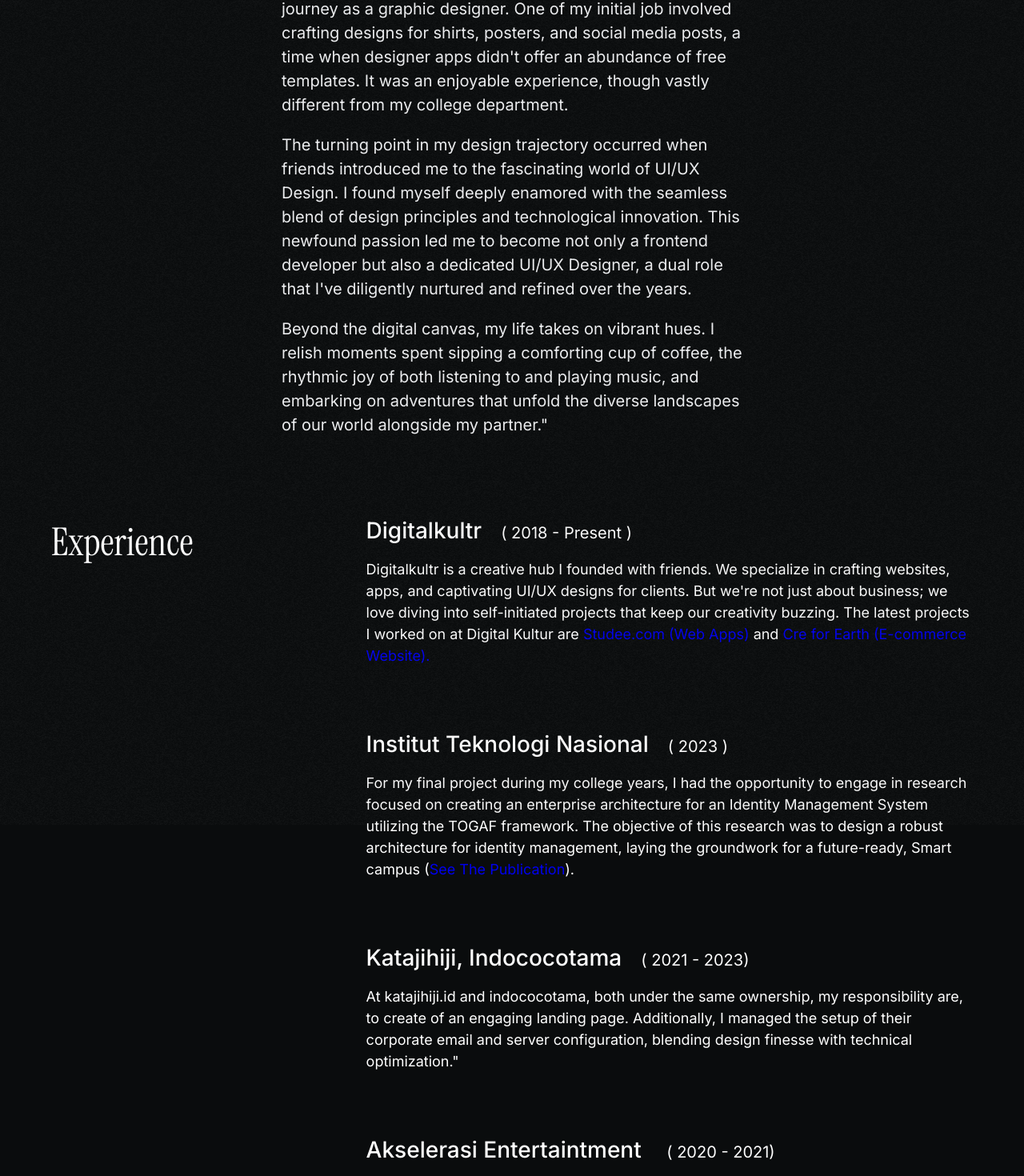
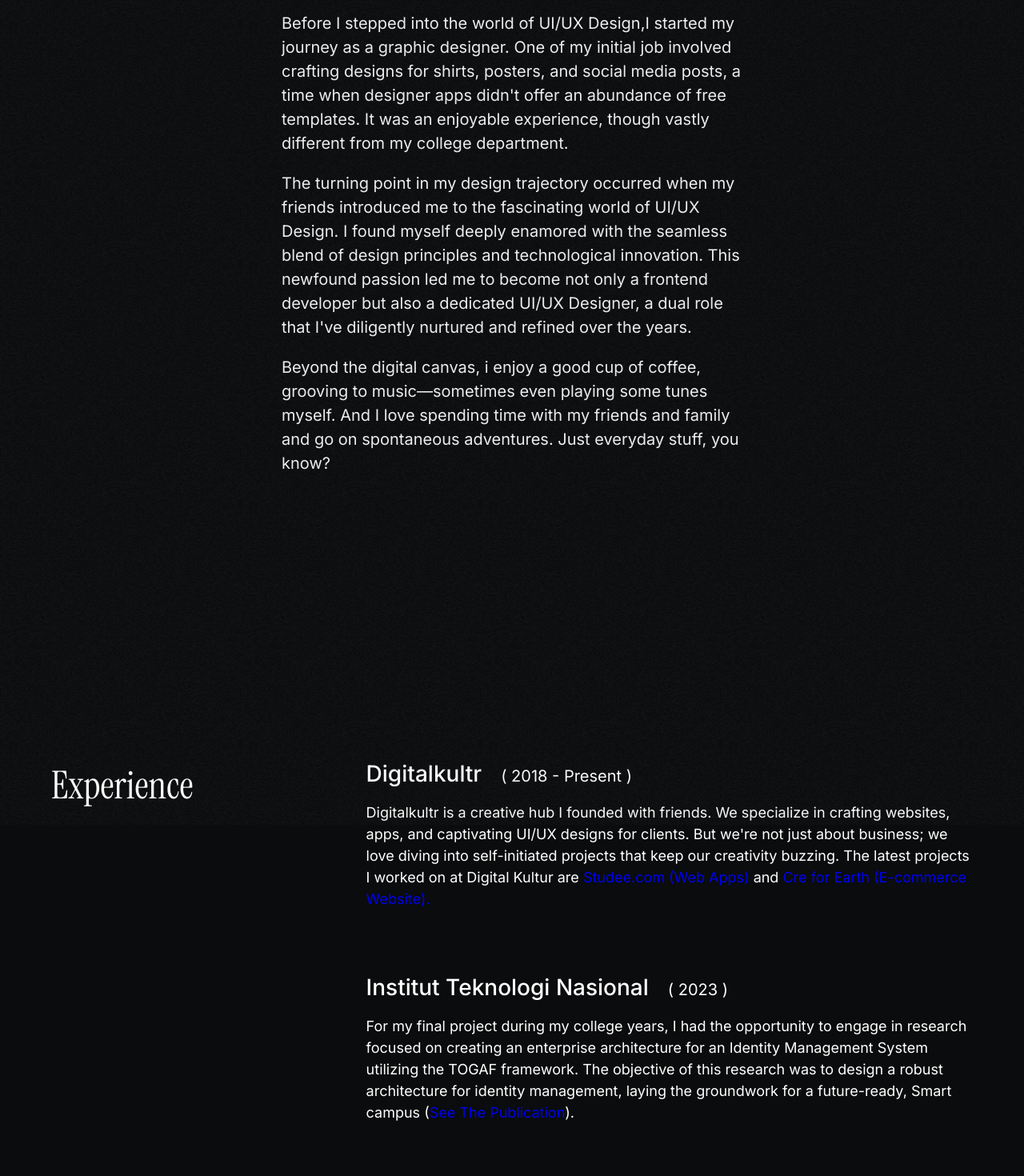
Before and after one commit to zhafranarman/zhafranarman.com, a React (Vite) app: page /about in a window 1280 px wide. Shown: the part 929-2399 px from the top of the page at 80% size. Built offline with nearby package versions, Linux system fonts and the light colour scheme; a web font is replaced by a local one.

Commit message:
Discover Bug Routing

```diff
--- a/src/pages/about/AboutContent.jsx
+++ b/src/pages/about/AboutContent.jsx
@@ -1,18 +1,21 @@
 const AboutContent = () => {
   return (
     <section className="container">
-      <div className="inner-section about-content-inner-section">
+      <div className="inner-section">
         <div className="about-content-paragraph">
           <p>
             Before I stepped into the world of UI/UX Design,I started my journey as a graphic designer. One of my initial job involved crafting designs for shirts, posters, and social media posts, a time when designer apps didn't offer an abundance of free templates. It was an enjoyable experience, though vastly different from my college department.
           </p>
           <p>
-            The turning point in my design trajectory occurred when friends introduced me to the fascinating world of UI/UX Design. I found myself deeply enamored with the seamless blend of design principles and technological innovation. This newfound passion led me to become not only a frontend developer but also a dedicated UI/UX Designer, a dual role that I've diligently nurtured and refined over the years.
+            The turning point in my design trajectory occurred when my friends introduced me to the fascinating world of UI/UX Design. I found myself deeply enamored with the seamless blend of design principles and technological innovation. This newfound passion led me to become not only a frontend developer but also a dedicated UI/UX Designer, a dual role that I've diligently nurtured and refined over the years.
           </p>
           <p>
-            Beyond the digital canvas, my life takes on vibrant hues. I relish moments spent sipping a comforting cup of coffee, the rhythmic joy of both listening to and playing music, and embarking on adventures that unfold the diverse landscapes of our world alongside my partner."
+            Beyond the digital canvas, i enjoy a good cup of coffee, grooving to music—sometimes even playing some tunes myself. And I love spending time with my friends and family and go on spontaneous adventures. Just everyday stuff, you know?
           </p>
         </div>
+      </div>
+      <div className="inner-section">
+
         <article className="experience">
           <div className="experience-column">
             Experience
@@ -32,7 +35,7 @@ const AboutContent = () => {
             <div className="experience-items">
               <span className="experience-title">Katajihiji, Indococotama</span>
               <span className="experience-time">( 2021 - 2023)</span>
-              <p className="experience-desc">At katajihiji.id and indococotama, both under the same ownership, my responsibility are, to create of an engaging landing page. Additionally, I managed the setup of their corporate email and server configuration, blending design finesse with technical optimization."</p>
+              <p className="experience-desc">At katajihiji.id and indococotama, both under the same ownership, my responsibilies were, to create of an engaging landing page. Additionally, I managed the setup of their corporate email and server configuration, blending design finesse with technical optimization."</p>
             </div>
             <div className="experience-items">
               <span className="experience-title">Akselerasi Entertaintment </span>
@@ -41,6 +44,8 @@ const AboutContent = () => {
             </div>
           </div>
         </article>
+      </div>
+      <div className="inner-section">
         <article className="education">
           <div className="education-column">
             Education
@@ -48,7 +53,7 @@ const AboutContent = () => {
           <div className="education-column">
             <div className="education-items">
               <span className="education-title">Institut Teknologi Nasional</span>
-              <span className="education-time">(Bachelor's of Information System)</span>
+              <span className="education-time">(Bachelor of Information System)</span>
               <p className="education-desc">During my college years, my academic focus was on Information Systems. This dynamic field taught me the art of blending business with technology, emphasizing the creation of enterprise architecture and the design of holistic systems. Beyond textbooks, I gained hands-on experience in applying these concepts to craft innovative solutions at the intersection of business and technology.</p>
             </div>
           </div>
--- a/src/sass/pages/about/_aboutContent.scss
+++ b/src/sass/pages/about/_aboutContent.scss
@@ -1,7 +1,3 @@
-.about-content-inner-section {
-  display: flex;
-  flex-direction: column;
-
 .about-content-paragraph {
   max-width: 50%;
   margin-inline: auto;
@@ -80,4 +76,3 @@
     }
   }
 }
-}
--- a/src/sass/pages/about/_aboutHeader.scss
+++ b/src/sass/pages/about/_aboutHeader.scss
@@ -1,5 +1,5 @@
 .about-header {
-  padding: 15svh 0 5rem;
+  padding-top: 15svh;
   display: flex;
   flex-direction: column;
 
```
Lines whose indentation alone changed are shown as unchanged.
